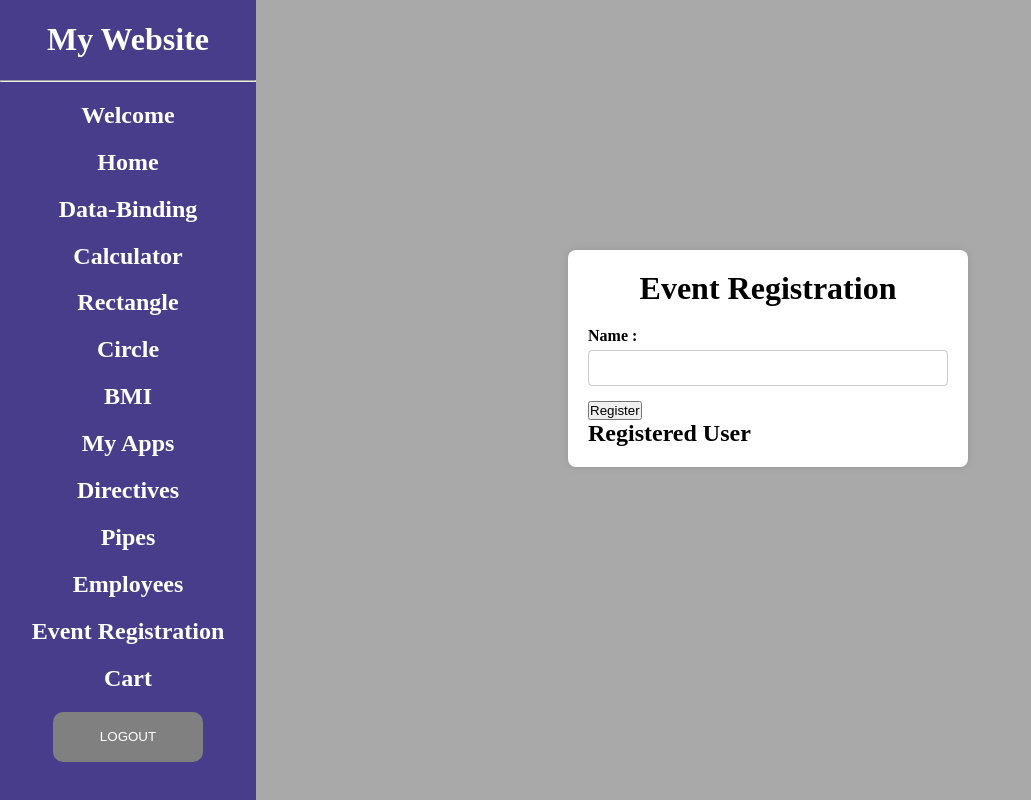
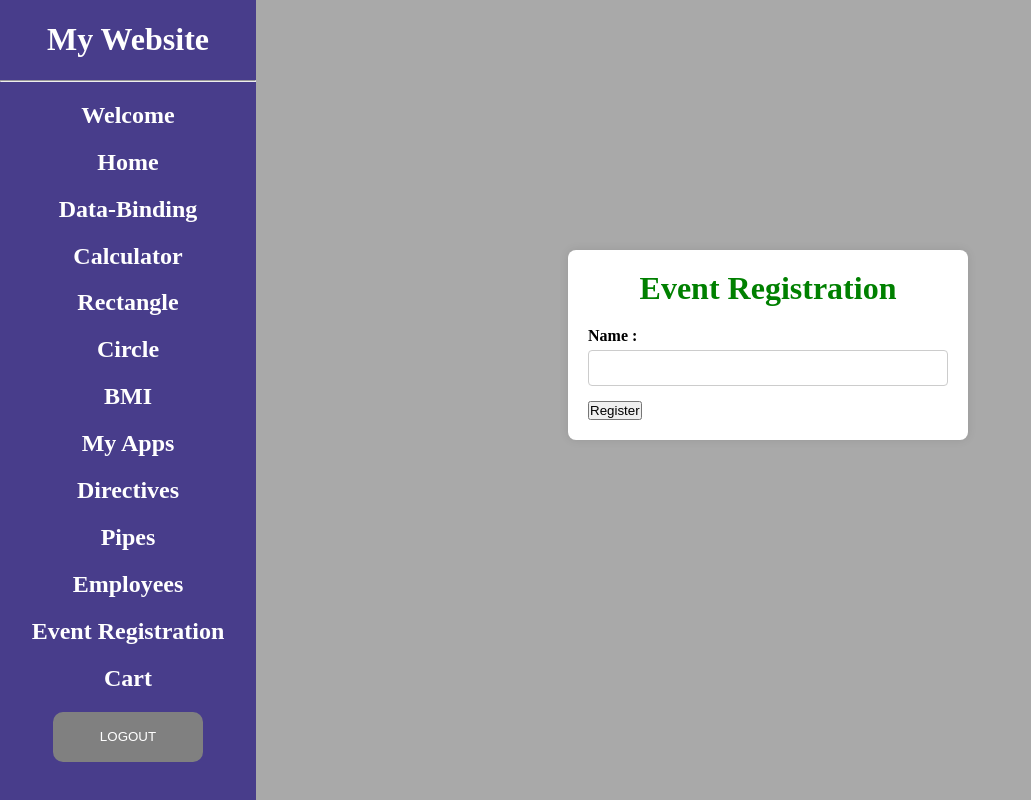
Before and after one commit to Kranthibi/my-app, an Angular app: page /dashboard/event in a window 1280 px wide. Shown: the whole page, without its empty margins (0-1031 px from the left). Built offline with nearby package versions, Linux system fonts and the light colour scheme.

Commit message:
registere user removed

```diff
--- a/src/app/eventregistration/eventregistration.component.css
+++ b/src/app/eventregistration/eventregistration.component.css
@@ -72,3 +72,6 @@
   .t button:hover {
     background-color: #0056b3;
   }
+  h1{
+    color: green;
+  }
--- a/src/app/eventregistration/eventregistration.component.html
+++ b/src/app/eventregistration/eventregistration.component.html
@@ -7,8 +7,8 @@
         </div>
         <button (click)="res()">Register</button>
     </div>
-
-    <h2>Registered User</h2>
+<!--
+    <h2>Registered User</h2> -->
 
     <ul>
         <li *ngFor="let name of names">{{name }}</li>
```
